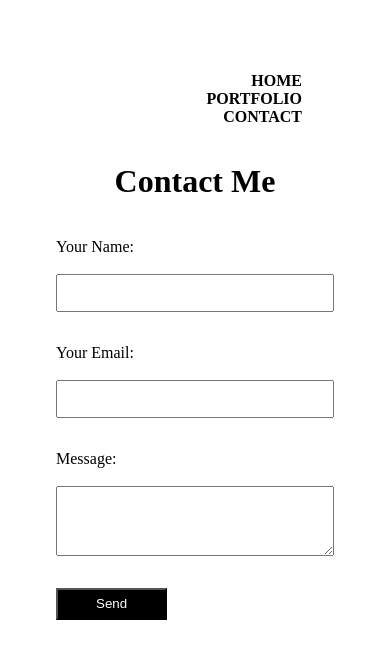
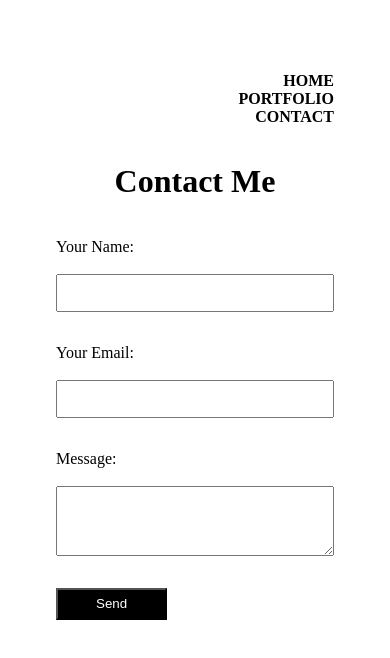
Before and after one commit to davidn1998/portfolio, a Next.js app: page /contact in a window 390 px wide. Shown: the top 658 px of the page. Built offline with nearby package versions, Linux system fonts and the light colour scheme.

Commit message:
remove mobile navbar padding

```diff
--- a/components/Navbar.module.css
+++ b/components/Navbar.module.css
@@ -60,4 +60,8 @@
     flex-direction: column;
     align-items: flex-end;
   }
+
+  .navbar li {
+    padding: 0;
+  }
 }
```
